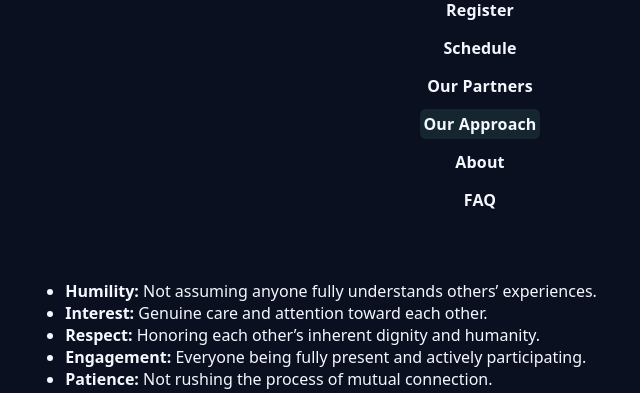
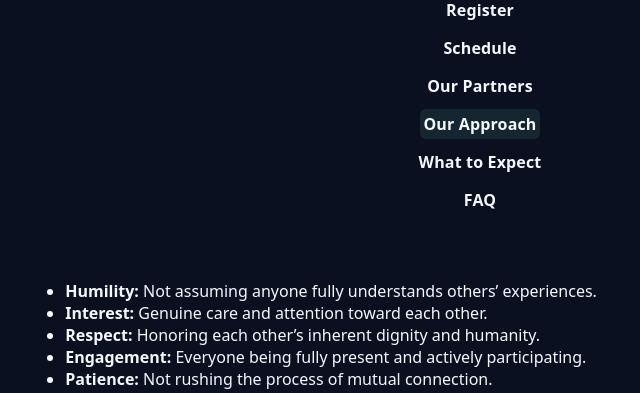
Before and after one commit to ComsKeaneDev/project-submission-backend, a FastAPI app: page /approach in a window 1280 px wide, after a click that opens the changed part. Shown: the part 85-478 px from the top of the page, without its empty margins (160-800 px from the left). Run offline with FastAPI, Linux system fonts and the light colour scheme.

Commit message:
feat(pages): added sponsor descriptions, changed about page into what to expect

```diff
--- a/app/main.py
+++ b/app/main.py
@@ -61,14 +61,15 @@ def partners(request: Request):
             "name": "GitHub",
             "org": "Sponsor",
             "logo_url": "https://github.githubassets.com/images/modules/logos_page/GitHub-Mark.png",
-            "url": "https://github.com"
-
+            "url": "https://github.com",
+            "description": "Title sponsor and keynote speaker."
         },
         {
             "name": "Smartbox",
             "org": "Sponsor",
             "logo_url": "https://media.licdn.com/dms/image/v2/C4D0BAQG9jNesP_Vllw/company-logo_200_200/company-logo_200_200/0/1630559422052?e=1762992000&v=beta&t=HDKahCosh2w-bBFuOkuvKf1wfu-8382hIwU-9LU3aGI",
-            "url": "https://thinksmartbox.com"
+            "url": "https://thinksmartbox.com",
+            "description": "Providing expertise in assistive technology and technical mentors"
         },
         {
             "name": "University of Bristol",
@@ -78,12 +79,20 @@ def partners(request: Request):
         },
     ]
     partners = [
-           {
-            "name": "senmag robotics",
+        {
+            "name": "Senmag Robotics",
             "org": "Partner",
             "logo_url": "https://media.licdn.com/dms/image/v2/C4E0BAQGFXir39Y3TCw/company-logo_200_200/company-logo_200_200/0/1630636150687?e=2147483647&v=beta&t=Hy27NFKr_fxl9lCYJZJlgH_LVfvCo6fkctUkeIyU6nM",
-            "url": "https://www.senmag.com"
+            "url": "https://www.senmag.com",
+            "description": "Providing expertise in assistive technology and technical mentors"
         },
+        {
+            "name": "Microsoft Inclusive Tech Lab",
+            "org": "Partner",
+            "logo_url": "https://upload.wikimedia.org/wikipedia/commons/thumb/4/44/Microsoft_logo.svg/2048px-Microsoft_logo.svg.png",
+            "url": "https://www.microsoft.com/en-us/inclusive-tech-lab",
+            "description": "Providing expertise in assistive technology and technical mentors"
+        }
     ]
     return templates.TemplateResponse(
         "partners.html",
@@ -97,11 +106,11 @@ def approach(request: Request):
         {"request": request, "page": "approach"},
     )
 
-@app.get("/about", response_class=HTMLResponse)
-def about(request: Request):
+@app.get("/what-to-expect", response_class=HTMLResponse)
+def what_to_expect(request: Request):
     return templates.TemplateResponse(
-        "about.html",
-        {"request": request, "page": "about"},
+        "what-to-expect.html",
+        {"request": request, "page": "what-to-expect"},
     )
 
 @app.get("/faq", response_class=HTMLResponse)
--- a/templates/base.html
+++ b/templates/base.html
@@ -20,7 +20,7 @@
             {% elif page == 'schedule' %}Schedule
             {% elif page == 'partners' %}Our Partners
             {% elif page == 'approach' %}Our Approach
-            {% elif page == 'about' %}About the Event
+            {% elif page == 'what-to-expect' %}What to Expect
             {% elif page == 'faq' %}FAQs
             {% elif page == 'privacy' %}Privacy Policy
             {% elif page == 'confirmation' %}Confirmation
@@ -32,7 +32,7 @@
             <li class="site-nav__item"><a class="site-nav__link" href="/schedule" aria-current="{{ 'page' if page == 'schedule' else 'false' }}">Schedule</a></li>
             <li class="site-nav__item"><a class="site-nav__link" href="/partners" aria-current="{{ 'page' if page == 'partners' else 'false' }}">Our Partners</a></li>
             <li class="site-nav__item"><a class="site-nav__link" href="/approach" aria-current="{{ 'page' if page == 'approach' else 'false' }}">Our Approach</a></li>
-            <li class="site-nav__item"><a class="site-nav__link" href="/about" aria-current="{{ 'page' if page == 'about' else 'false' }}">About</a></li>
+            <li class="site-nav__item"><a class="site-nav__link" href="/what-to-expect" aria-current="{{ 'page' if page == 'what-to-expect' else 'false' }}">What to Expect</a></li>
             <li class="site-nav__item"><a class="site-nav__link" href="/faq" aria-current="{{ 'page' if page == 'faq' else 'false' }}">FAQ</a></li>
         </ul>
     </nav>
--- a/templates/about.html
+++ b/templates/what-to-expect.html
@@ -1,10 +1,10 @@
 {% extends "base.html" %}
 
-{% block title %}About the Event{% endblock %}
+{% block title %}What to Expect{% endblock %}
 
 {% block content %}
 <div class="info">
-    <h1>About the Event</h1>
+    <h1>What to Expect</h1>
 
     <h2>Contents</h2>
     <ul>
```
